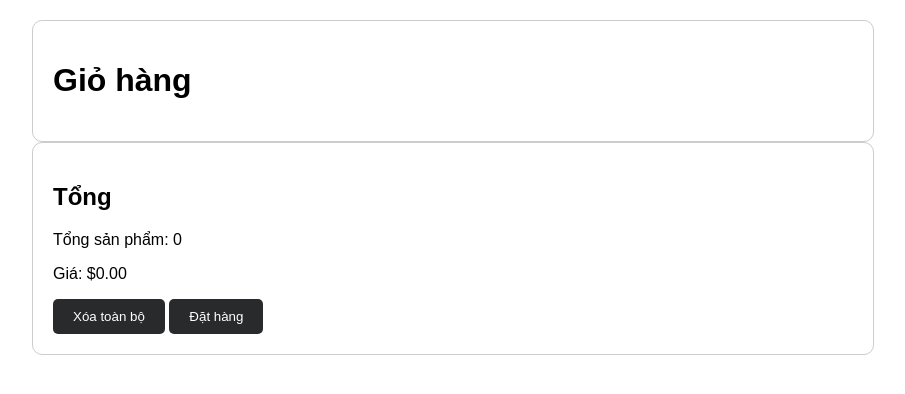
After one commit to tuan122536/DoAnPhP.io, a PHP site: page /cart.html in a window 1280 px wide. The commit adds this page. Shown: the top 394 px of the page, without its empty margins (187-1092 px from the left). Run offline with PHP 8.4, Linux system fonts and the light colour scheme; data that the repository does not hold is empty.

Commit message:
thiết kế giỏ hàng

```diff
--- /dev/null
+++ b/cart.html
@@ -0,0 +1,25 @@
+<!DOCTYPE html>
+<html lang="en">
+<head>
+    <meta charset="UTF-8">
+    <meta name="viewport" content="width=device-width, initial-scale=1.0">
+    <title>Shopping Cart</title>
+    <link rel="stylesheet" href="styles.css">
+</head>
+<body>
+    <div class="cart-container">
+        <h1>Giỏ hàng</h1>
+        <div id="cart-items" class="cart-items">
+            <!-- Danh sách các sản phẩm trong giỏ hàng -->
+        </div>
+    </div>
+    <div id="cart-summary" class="cart-summary">
+        <h2>Tổng</h2>
+        <p>Tổng sản phẩm: <span id="total-items">0</span></p>
+        <p>Giá: <span id="total-price">$0.00</span></p>
+        <button id="clear-cart-btn">Xóa toàn bộ</button> <!-- Thêm nút "Clear Cart" -->
+        <button id="checkout-btn">Đặt hàng</button>
+    </div>
+    <script src="script.js"></script>
+</body>
+</html>
--- a/home.php
+++ b/home.php
@@ -62,7 +62,7 @@ session_start(); // Bắt đầu phiên đăng nhập
         <form action="homecustomer.php" method="post" class="logout-form">
             <button type="submit">Đăng xuất</button>
         </form>
-    <a href="cart.php" class="cart-icon-btn">Cart</a>
+    <a href="cart.html" class="cart-icon-btn">Cart</a>
 </div>
 </form>
     </header>
--- a/styles.css
+++ b/styles.css
@@ -41,27 +41,19 @@ nav a {
 }
 
 .product {
-    position: relative; /* Đặt vị trí tương đối để các phần tử con có thể sử dụng vị trí tuyệt đối */
-    max-width: 400px; /* Đặt chiều rộng tối đa của mỗi ô sản phẩm */
-    width: calc(20% - 20px); /* Đảm bảo mỗi sản phẩm chiếm 20% chiều rộng của container và có khoảng cách 20px giữa các sản phẩm */
-    margin-bottom: 40px; /* Tạo khoảng cách dưới của mỗi sản phẩm */
+    display: flex;
+    flex-direction: column; /* Sắp xếp các phần tử con theo chiều dọc */
+    max-width: 400px;
+    width: calc(20% - 20px);
+    margin-bottom: 40px;
     border: 1px solid #ddd;
     border-radius: 5px;
     overflow: hidden;
     background-color: rgba(255, 255, 255, 0.8);
 }
 
-
-.product img {
-    width: 100%;
-    border-radius: 5px 5px 0 0;
-}
-
-
 .product button {
-    position: absolute; /* Đặt vị trí tuyệt đối để nút luôn nằm ở dưới cùng */
-    bottom: 0; /* Đặt nút ở dưới cùng */
-    width: 100%;
+    margin-top: auto; /* Đẩy nút xuống dưới cùng */
     padding: 10px;
     border: none;
     background-color: #161616;
@@ -69,6 +61,12 @@ nav a {
     cursor: pointer;
     border-radius: 0 0 5px 5px;
     transition: background-color 0.3s;
+}
+
+
+.product img {
+    width: 100%;
+    border-radius: 5px 5px 0 0;
 }
 
 .product button:hover {
@@ -232,3 +230,49 @@ footer, .container {
 .logout-form button:hover {
     background-color: rgba(128, 128, 128, 0.7);
 }
+.cart-container {
+    max-width: 800px;
+    margin: 20px auto;
+    padding: 20px;
+    border: 1px solid #ccc;
+    border-radius: 5px;
+    background-color: rgba(255, 255, 255, 0.8); /* Màu nền với độ trong suốt */
+    border-radius: 10px; /* Bo tròn viền */
+    padding: 20px; /* Khoảng cách giữa nội dung và viền */
+}
+
+.cart-items {
+    margin-bottom: 20px;
+}
+
+.cart-item {
+    margin-bottom: 10px;
+}
+
+.cart-summary {
+    max-width: 800px;
+    margin: -20px auto 20px; /* Áp dụng margin-top âm để loại bỏ khoảng cách giữa cart-container và cart-summary */
+    padding: 20px;
+    border: 1px solid #ccc;
+    border-radius: 10px; /* Bo tròn viền */
+    background-color: rgba(255, 255, 255, 0.8); /* Màu nền với độ trong suốt */
+    padding: 20px; /* Khoảng cách giữa nội dung và viền */
+}
+
+
+#checkout-btn {
+    padding: 10px 20px;
+    background-color: #292a2b;
+    color: #fff;
+    border: none;
+    border-radius: 5px;
+    cursor: pointer;
+}
+#clear-cart-btn {
+    padding: 10px 20px;
+    background-color: #292a2b;
+    color: #fff;
+    border: none;
+    border-radius: 5px;
+    cursor: pointer;
+}
```
Also changed, not shown: script.js (+91 -6 lines), images/81LPb9JbvWL.jpg (added), images/gigabyte-aorus-15g-yc-1-800x800-0.jpg (added).
